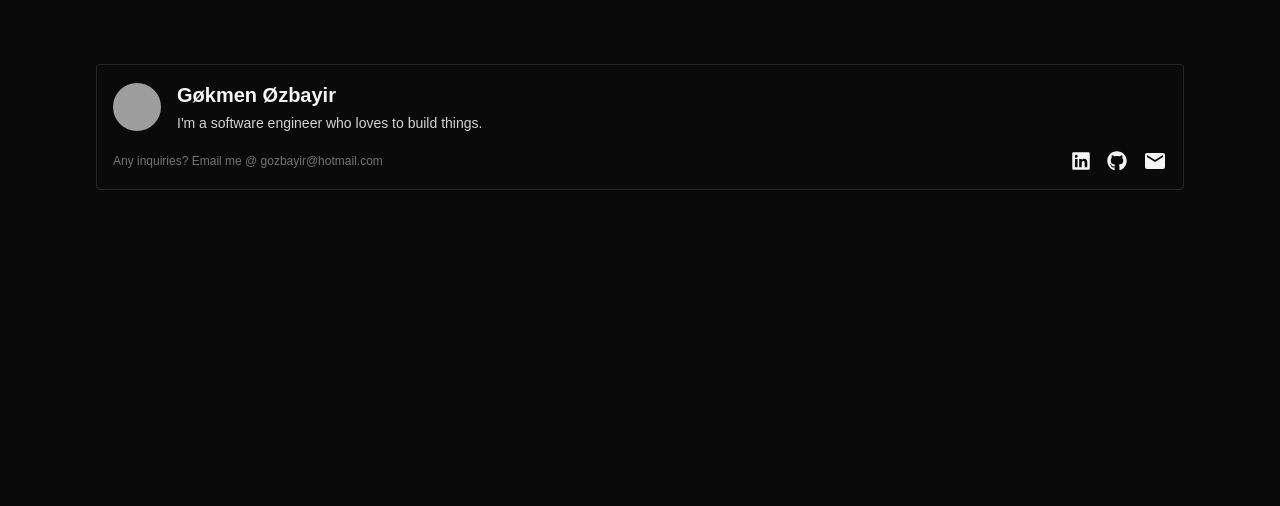
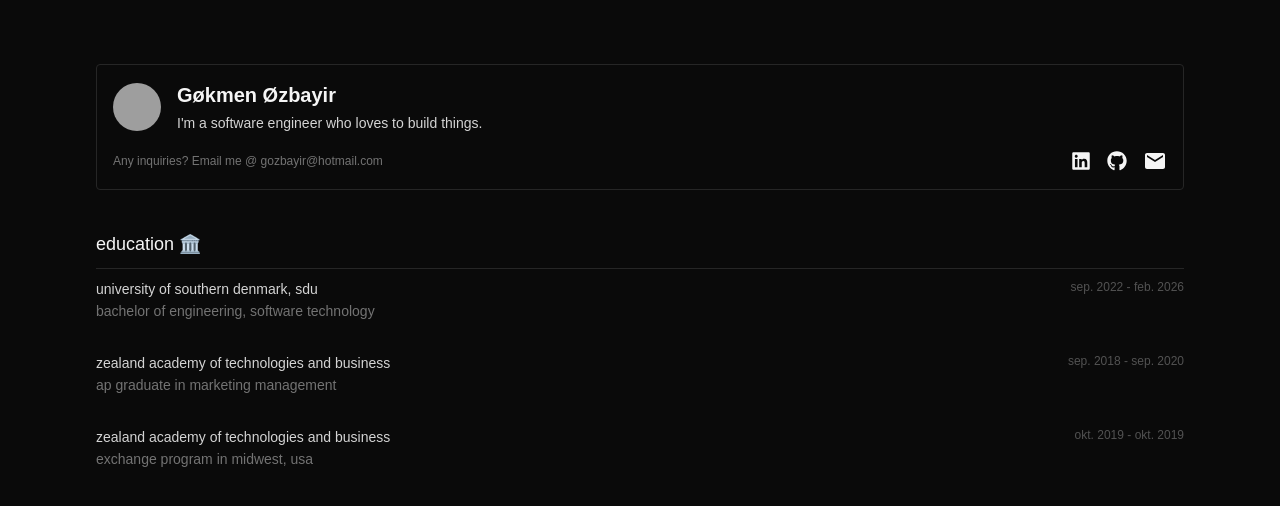
Before and after one commit to gokm8/portfolio-v2, a Next.js app: page / in a window 1280 px wide. Shown: the top 506 px of the page. Built offline with nearby package versions, Linux system fonts and the light colour scheme; grey boxes are pictures that could not be loaded.

Commit message:
implement education section

```diff
--- a/src/app/components/Education.tsx
+++ b/src/app/components/Education.tsx
@@ -1,7 +1,43 @@
 import React from 'react'
 
 function Education() {
-  return <div className='co'>Education</div>
+  const educationalData = [
+    {
+      school: 'university of southern denmark, sdu',
+      date: 'sep. 2022 - feb. 2026',
+      education: 'bachelor of engineering, software technology'
+    },
+    {
+      school: 'zealand academy of technologies and business',
+      date: 'sep. 2018 - sep. 2020',
+      education: 'ap graduate in marketing management'
+    },
+    {
+      school: 'zealand academy of technologies and business',
+      date: 'okt. 2019 - okt. 2019',
+      education: 'exchange program in midwest, usa'
+    }
+  ]
+
+  return (
+    <div>
+      <h2 className='text-lg text-neutral-100'>education 🏛️</h2>
+      <hr className='my-2.5 h-px border-0 bg-neutral-800' />
+
+      {/* educational data */}
+      {educationalData.map((data, index) => (
+        <div key={index} className='mb-8'>
+          <div className='flex flex-col justify-between sm:flex-row'>
+            <h3 className='text-sm text-neutral-300'>{data.school}</h3>
+            <p className='mb-1.5 text-xs text-neutral-600 sm:text-left'>
+              {data.date}
+            </p>
+          </div>
+          <p className='text-sm text-neutral-500'>{data.education}</p>
+        </div>
+      ))}
+    </div>
+  )
 }
 
 export default Education
--- a/src/app/page.tsx
+++ b/src/app/page.tsx
@@ -8,10 +8,10 @@ function Home() {
   return (
     <section className='py-16'>
       <div className='container'>
-        <div className='mb-4'>
+        <div className='mb-10'>
           <Introduction />
         </div>
-        <div className='mb-4'>
+        <div className='mb-10'>
           <Education />
         </div>
       </div>
```
Also changed, not shown: src/app/components/Introduction.tsx (+4 -4 lines).
